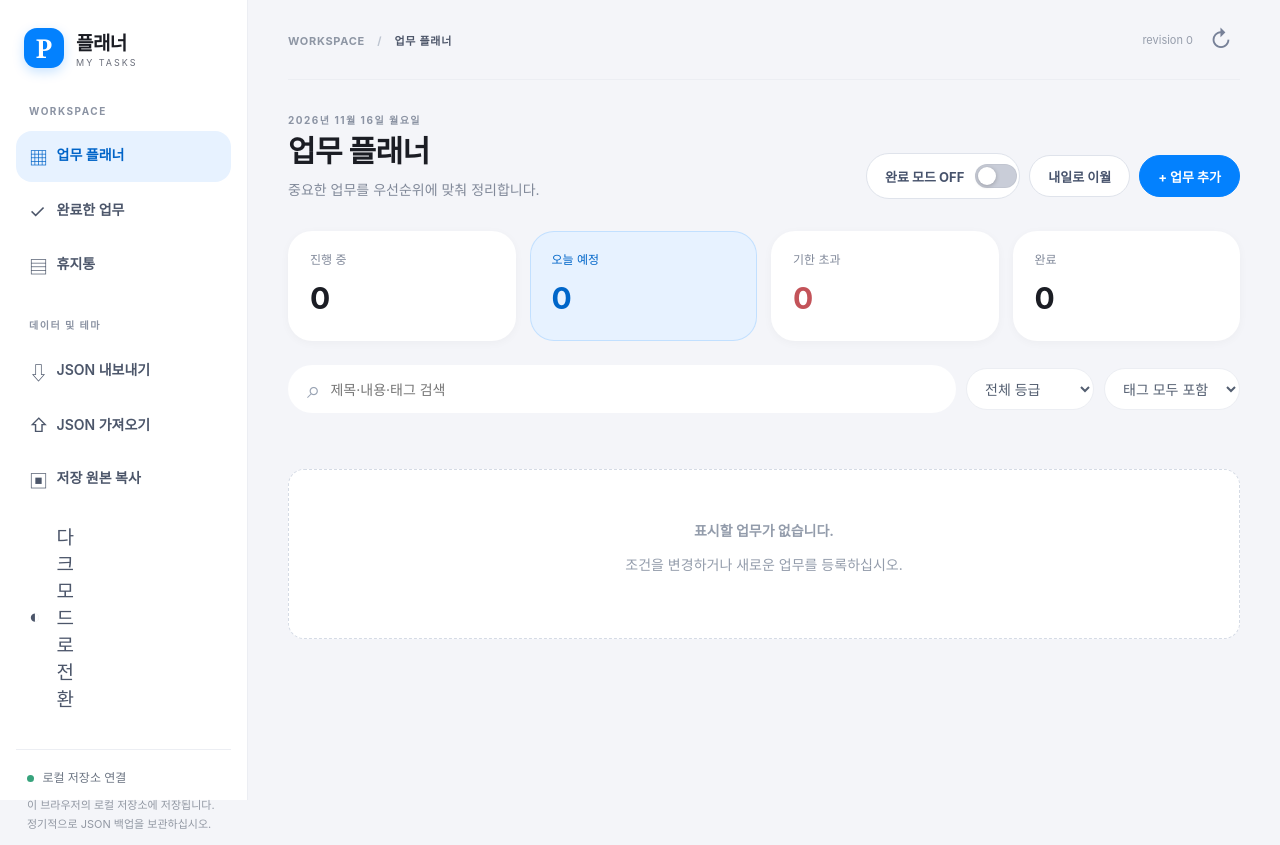
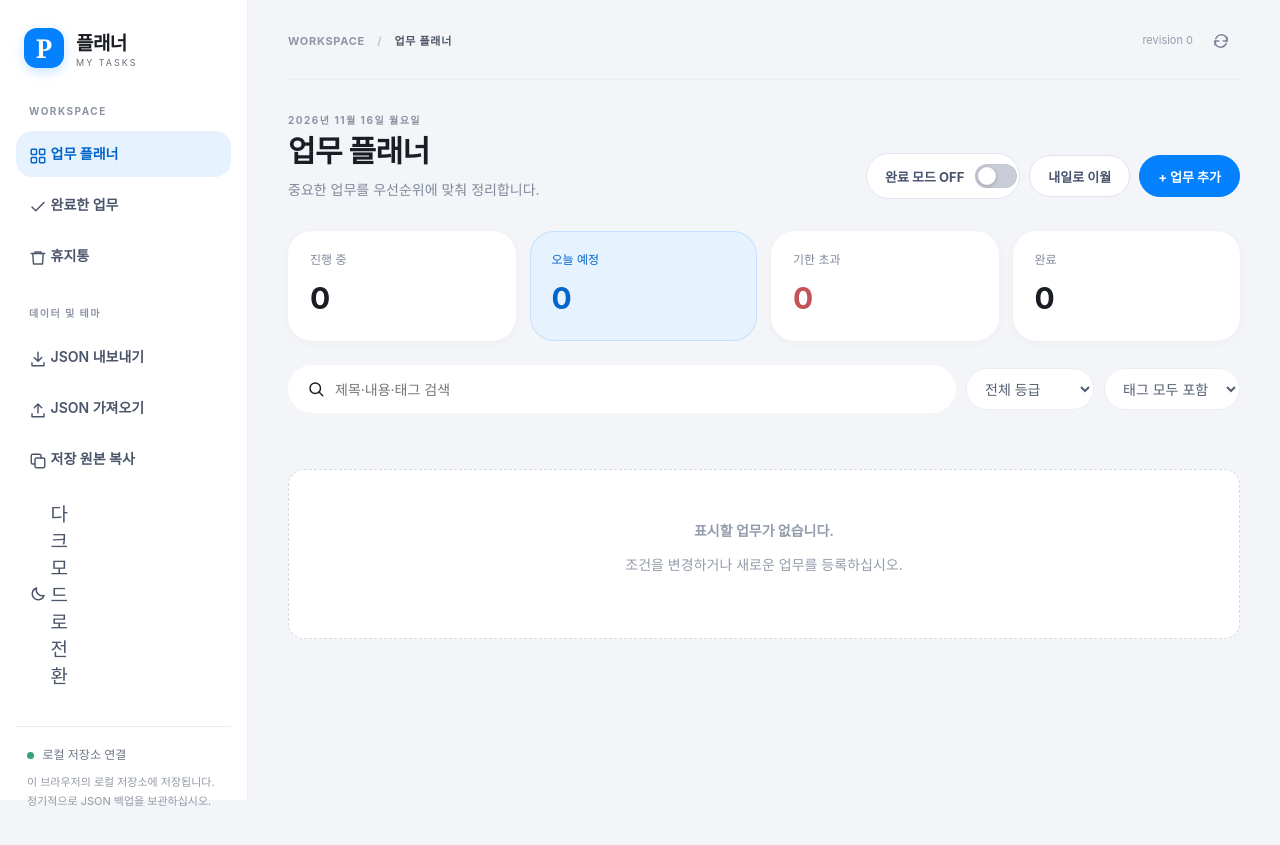
Before and after one commit to muns5965/planner-web, a website with bundled scripts: page index.html in a window 1280 px wide. After the commit the page ends 821 px from the top, so only its background shows below. Built offline with nearby package versions, Linux system fonts and the light colour scheme.

Commit message:
style(ui): use self-contained SVG icons in navigation and search

```diff
--- a/index.html
+++ b/index.html
@@ -13,24 +13,24 @@
     <div class="brand"><span class="brand-mark">P</span><div><strong>플래너</strong><small>MY TASKS</small></div></div>
     <div class="side-group">
       <span class="side-label">WORKSPACE</span>
-      <button class="side-link active" data-view="active"><span>▦</span> 업무 플래너</button>
-      <button class="side-link" data-view="completed"><span>✓</span> 완료한 업무</button>
-      <button class="side-link" data-view="trash"><span>▤</span> 휴지통</button>
+      <button class="side-link active" data-view="active"><svg class="inline-icon nav-svg" width="20" height="20" viewBox="0 0 24 24" fill="none" stroke="currentColor" stroke-width="1.9" stroke-linecap="round" stroke-linejoin="round" aria-hidden="true" focusable="false"><rect x="3" y="3" width="7" height="7" rx="1"/><rect x="14" y="3" width="7" height="7" rx="1"/><rect x="3" y="14" width="7" height="7" rx="1"/><rect x="14" y="14" width="7" height="7" rx="1"/></svg> 업무 플래너</button>
+      <button class="side-link" data-view="completed"><svg class="inline-icon nav-svg" width="20" height="20" viewBox="0 0 24 24" fill="none" stroke="currentColor" stroke-width="1.9" stroke-linecap="round" stroke-linejoin="round" aria-hidden="true" focusable="false"><path d="M20 6 9 17l-5-5"/></svg> 완료한 업무</button>
+      <button class="side-link" data-view="trash"><svg class="inline-icon nav-svg" width="20" height="20" viewBox="0 0 24 24" fill="none" stroke="currentColor" stroke-width="1.9" stroke-linecap="round" stroke-linejoin="round" aria-hidden="true" focusable="false"><path d="M3 6h18"/><path d="M8 6V4h8v2"/><path d="M19 6l-1 14H6L5 6"/></svg> 휴지통</button>
     </div>
     <div class="side-group"><span class="side-label">데이터 및 테마</span>
-      <button class="side-link" data-action="export"><span>⇩</span> JSON 내보내기</button>
-      <button class="side-link" data-action="import"><span>⇧</span> JSON 가져오기</button>
-      <button class="side-link" data-action="copy-raw"><span>▣</span> 저장 원본 복사</button>
-      <button class="side-link" id="theme-toggle" data-action="theme-toggle" aria-pressed="false"><span>◐</span> <span id="theme-label">다크 모드</span></button>
+      <button class="side-link" data-action="export"><svg class="inline-icon nav-svg" width="20" height="20" viewBox="0 0 24 24" fill="none" stroke="currentColor" stroke-width="1.9" stroke-linecap="round" stroke-linejoin="round" aria-hidden="true" focusable="false"><path d="M12 3v12m-5-5 5 5 5-5"/><path d="M4 17v4h16v-4"/></svg> JSON 내보내기</button>
+      <button class="side-link" data-action="import"><svg class="inline-icon nav-svg" width="20" height="20" viewBox="0 0 24 24" fill="none" stroke="currentColor" stroke-width="1.9" stroke-linecap="round" stroke-linejoin="round" aria-hidden="true" focusable="false"><path d="M12 16V4m-5 5 5-5 5 5"/><path d="M4 17v4h16v-4"/></svg> JSON 가져오기</button>
+      <button class="side-link" data-action="copy-raw"><svg class="inline-icon nav-svg" width="20" height="20" viewBox="0 0 24 24" fill="none" stroke="currentColor" stroke-width="1.9" stroke-linecap="round" stroke-linejoin="round" aria-hidden="true" focusable="false"><rect x="8" y="8" width="13" height="13" rx="2"/><path d="M16 8V5a2 2 0 0 0-2-2H5a2 2 0 0 0-2 2v9a2 2 0 0 0 2 2h3"/></svg> 저장 원본 복사</button>
+      <button class="side-link" id="theme-toggle" data-action="theme-toggle" aria-pressed="false"><svg class="inline-icon nav-svg" width="20" height="20" viewBox="0 0 24 24" fill="none" stroke="currentColor" stroke-width="1.9" stroke-linecap="round" stroke-linejoin="round" aria-hidden="true" focusable="false"><path d="M20 14a8 8 0 0 1-10-10A8 8 0 1 0 20 14Z"/></svg> <span id="theme-label">다크 모드</span></button>
       <input type="file" id="import-file" accept=".json,application/json" hidden>
     </div>
     <div class="side-foot"><span class="status-dot"></span> <span id="storage-status">저장소 확인 중</span><p>이 브라우저의 로컬 저장소에 저장됩니다. 정기적으로 JSON 백업을 보관하십시오.</p></div>
   </aside>
   <main class="main">
     <header class="topbar">
-      <button id="menu-toggle" class="icon-btn mobile-only" aria-label="메뉴 토글">☰</button>
+      <button id="menu-toggle" class="icon-btn mobile-only" aria-label="메뉴 토글"><svg class="inline-icon nav-svg" width="20" height="20" viewBox="0 0 24 24" fill="none" stroke="currentColor" stroke-width="1.9" stroke-linecap="round" stroke-linejoin="round" aria-hidden="true" focusable="false"><path d="M4 6h16M4 12h16M4 18h16"/></svg></button>
       <div class="breadcrumb">WORKSPACE <span>/</span> <strong id="view-heading">업무 플래너</strong></div>
-      <div class="header-actions"><span id="revision-label" class="revision">revision —</span><button id="refresh" class="icon-btn" title="저장소 다시 읽기" aria-label="새로고침">↻</button></div>
+      <div class="header-actions"><span id="revision-label" class="revision">revision —</span><button id="refresh" class="icon-btn" title="저장소 다시 읽기" aria-label="새로고침"><svg class="inline-icon nav-svg" width="20" height="20" viewBox="0 0 24 24" fill="none" stroke="currentColor" stroke-width="1.9" stroke-linecap="round" stroke-linejoin="round" aria-hidden="true" focusable="false"><path d="M20 7v5h-5"/><path d="M4 17v-5h5"/><path d="M5 9a8 8 0 0 1 14-2l1 5M4 12l1 5a8 8 0 0 0 14-2"/></svg></button></div>
     </header>
     <section id="readonly-banner" class="notice danger" hidden role="alert">
       <strong id="readonly-title">저장소 오류</strong>
@@ -45,7 +45,7 @@
     <section id="mode-status" class="mode-status" role="status" hidden>✓ 완료 모드가 켜졌습니다. 업무별 완료 체크가 표시됩니다.</section>
     <section id="summary" class="summary" aria-label="업무 현황"></section>
     <section class="toolbar" aria-label="검색과 필터">
-      <label class="search-field"><span aria-hidden="true">⌕</span><span class="sr-only">업무 검색</span><input type="search" id="search" placeholder="제목·내용·태그 검색" autocomplete="off"></label>
+      <label class="search-field"><svg class="inline-icon nav-svg" width="20" height="20" viewBox="0 0 24 24" fill="none" stroke="currentColor" stroke-width="1.9" stroke-linecap="round" stroke-linejoin="round" aria-hidden="true" focusable="false"><circle cx="11" cy="11" r="7"/><path d="m16 16 5 5"/></svg><span class="sr-only">업무 검색</span><input type="search" id="search" placeholder="제목·내용·태그 검색" autocomplete="off"></label>
       <label class="select-label"><span class="sr-only">등급</span><select id="filter-grade"><option value="">전체 등급</option><option value="A">A · 매우 중요</option><option value="B">B · 중요</option><option value="C">C · 사소</option></select></label>
       <label class="select-label"><span class="sr-only">태그 결합 방식</span><select id="tag-mode"><option value="AND">태그 모두 포함</option><option value="OR">태그 하나 이상</option></select></label>
       <button class="btn subtle" id="clear-filters" data-action="clear-filters" hidden>필터 해제</button>
@@ -56,10 +56,10 @@
   </main>
   <nav class="mobile-dock" aria-label="모바일 화면 이동">
     <div class="mobile-dock-pill">
-      <button type="button" data-view="active" class="mobile-dock-item active" aria-current="page"><span aria-hidden="true">▦</span><small>업무</small></button>
-      <button type="button" data-view="completed" class="mobile-dock-item"><span aria-hidden="true">✓</span><small>완료</small></button>
-      <button type="button" data-view="trash" class="mobile-dock-item"><span aria-hidden="true">▤</span><small>휴지통</small></button>
-      <button type="button" id="mobile-more" class="mobile-dock-item"><span aria-hidden="true">☰</span><small>메뉴</small></button>
+      <button type="button" data-view="active" class="mobile-dock-item active" aria-current="page"><svg class="inline-icon nav-svg" width="20" height="20" viewBox="0 0 24 24" fill="none" stroke="currentColor" stroke-width="1.9" stroke-linecap="round" stroke-linejoin="round" aria-hidden="true" focusable="false"><rect x="3" y="3" width="7" height="7" rx="1"/><rect x="14" y="3" width="7" height="7" rx="1"/><rect x="3" y="14" width="7" height="7" rx="1"/><rect x="14" y="14" width="7" height="7" rx="1"/></svg><small>업무</small></button>
+      <button type="button" data-view="completed" class="mobile-dock-item"><svg class="inline-icon nav-svg" width="20" height="20" viewBox="0 0 24 24" fill="none" stroke="currentColor" stroke-width="1.9" stroke-linecap="round" stroke-linejoin="round" aria-hidden="true" focusable="false"><path d="M20 6 9 17l-5-5"/></svg><small>완료</small></button>
+      <button type="button" data-view="trash" class="mobile-dock-item"><svg class="inline-icon nav-svg" width="20" height="20" viewBox="0 0 24 24" fill="none" stroke="currentColor" stroke-width="1.9" stroke-linecap="round" stroke-linejoin="round" aria-hidden="true" focusable="false"><path d="M3 6h18"/><path d="M8 6V4h8v2"/><path d="M19 6l-1 14H6L5 6"/></svg><small>휴지통</small></button>
+      <button type="button" id="mobile-more" class="mobile-dock-item"><svg class="inline-icon nav-svg" width="20" height="20" viewBox="0 0 24 24" fill="none" stroke="currentColor" stroke-width="1.9" stroke-linecap="round" stroke-linejoin="round" aria-hidden="true" focusable="false"><path d="M4 6h16M4 12h16M4 18h16"/></svg><small>메뉴</small></button>
     </div>
     <button type="button" class="mobile-fab" data-action="new" aria-label="새 업무 추가">+</button>
   </nav>
```
